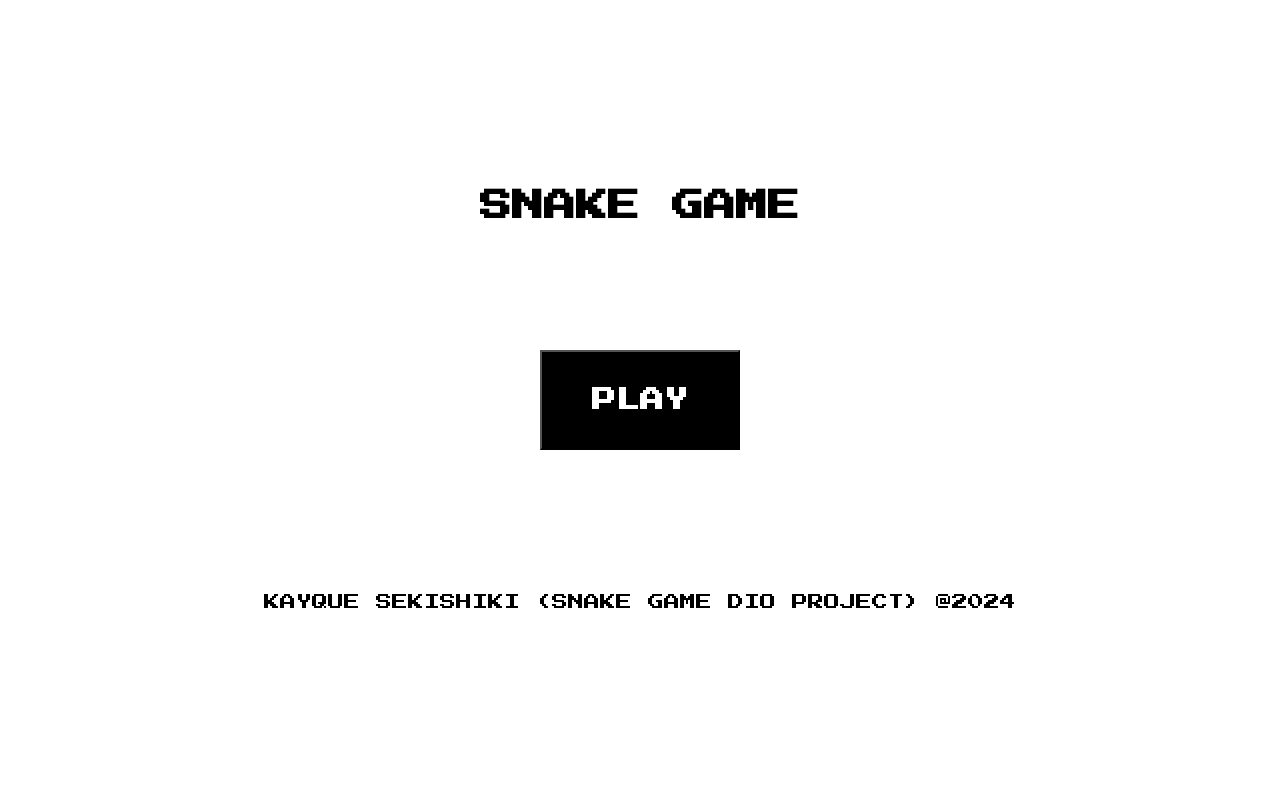
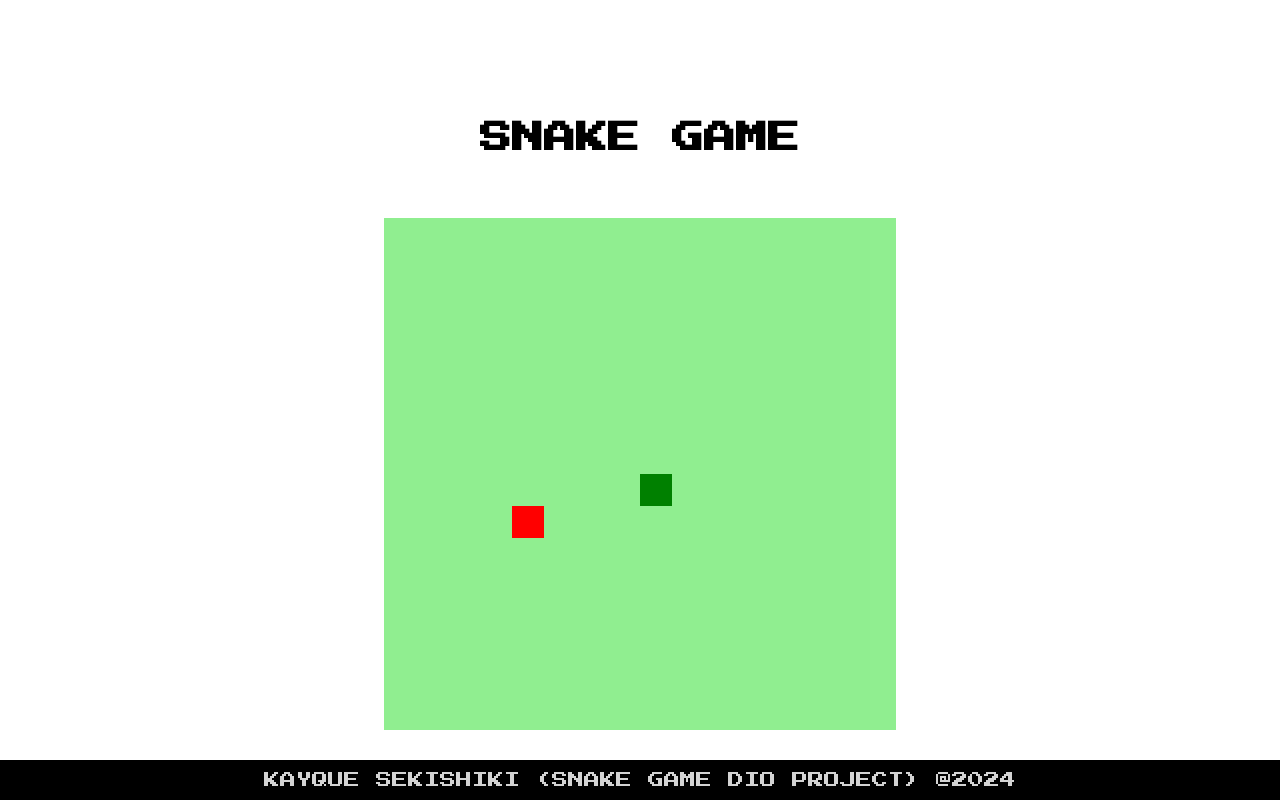
Before and after one commit to KayqueSekishiki/SnakeGame_JS, a plain HTML site: page index.html in a window 1280 px wide. Both pictures are taken after a click on the button "PLAY". Drawn offline with Linux system fonts and the light colour scheme.

Commit message:
Create Start Menu!

```diff
--- a/index.html
+++ b/index.html
@@ -23,6 +23,7 @@
     <h1>Snake Game</h1>
     <button id="btnInitial">PLAY</button>
     <canvas id="snake" width="512" height="512"> </canvas>
+    <div id="modal">Estou Aqui</div>
     <footer>Kayque Sekishiki (Snake Game Dio Project) @2024</footer>
   </body>
 </html>
--- a/script.js
+++ b/script.js
@@ -1,6 +1,14 @@
+const btnInitial = document.getElementById("btnInitial");
 let canvas = document.getElementById("snake");
 let context = canvas.getContext("2d");
 let box = 32;
+let count = 0;
+let direction;
+
+btnInitial.onclick = () => {
+  canvas.style.display = "initial";
+  btnInitial.style.display = "none";
+};
 
 let snake = [];
 snake[0] = {
@@ -8,11 +16,14 @@ snake[0] = {
   y: 8 * box,
 };
 
-let direction = "up";
-let food = {
-  x: Math.floor(Math.random() * 15 + 1) * box,
-  y: Math.floor(Math.random() * 15 + 1) * box,
-};
+function position() {
+  return {
+    x: Math.floor(Math.random() * 15 + 1) * box,
+    y: Math.floor(Math.random() * 15 + 1) * box,
+  };
+}
+
+let food = position();
 
 function CreateBG() {
   context.fillStyle = "lightgreen";
@@ -48,7 +59,7 @@ function Init() {
 
   for (let i = 1; i < snake.length; i++) {
     if (snake[0].x == snake[i].x && snake[0].y == snake[i].y) {
-      alert("GAME OVER!");
+      alert(`GAME OVER \n\nYou eat ${count} 🥓`);
     }
   }
 
@@ -67,8 +78,8 @@ function Init() {
   if (snakeX != food.x || snakeY != food.y) {
     snake.pop();
   } else {
-    food.x = Math.floor(Math.random() * 15 + 1) * box;
-    food.y = Math.floor(Math.random() * 15 + 1) * box;
+    count++;
+    food = position();
   }
 
   let newHead = {
--- a/style.css
+++ b/style.css
@@ -5,8 +5,11 @@
 }
 
 body {
-  height: 100vh;
-  width: 100vw;
+  position: absolute;
+  width: 100%;
+  height: 100%;
+  padding-top: 5vw;
+
   display: flex;
   justify-content: center;
   align-items: center;
@@ -15,8 +18,10 @@ body {
   font-family: "Press Start 2P", fantasy;
   font-weight: 400;
   text-transform: uppercase;
+}
 
-  gap: 10vw;
+h1 {
+  margin-bottom: 5vw;
 }
 
 button {
@@ -33,5 +38,27 @@ button {
 }
 
 canvas {
+  position: relative;
   display: none;
+  margin-bottom: 1vw;
 }
+
+#modal {
+  display: none;
+  width: 512px;
+  height: 512px;
+  background-color: red;
+}
+
+footer {
+  position: fixed;
+  bottom: 0;
+
+  display: flex;
+  align-items: center;
+  justify-content: center;
+  height: 5%;
+  width: 100%;
+  background-color: #000000;
+  color: #d3d3d3;
+}
```
